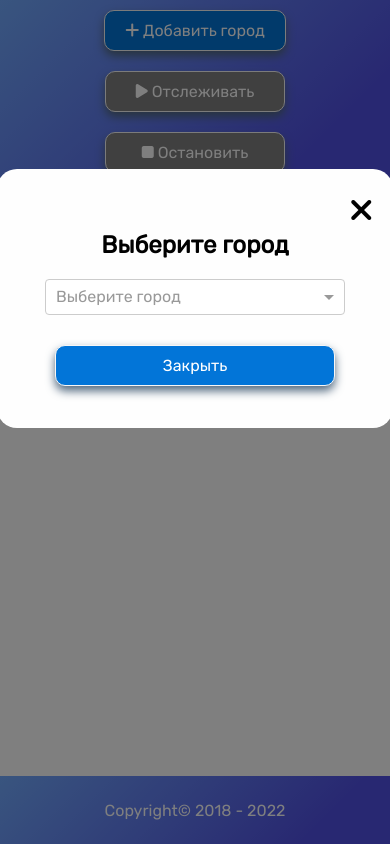
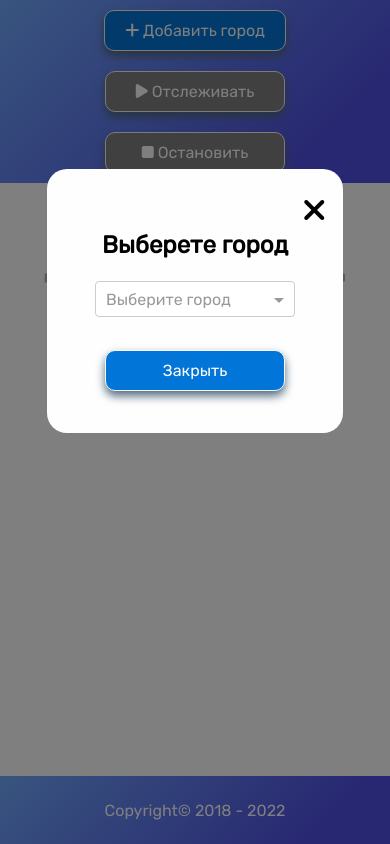
Before and after one commit to dekan006/Weather-app-test, an Angular app: page / in a window 390 px wide. Both pictures are taken after a click on the button "Добавить город". Built offline with nearby package versions, Linux system fonts and the light colour scheme.

Commit message:
mobile view fix

```diff
--- a/src/app/app.component.css
+++ b/src/app/app.component.css
@@ -96,13 +96,14 @@
 .body__modal_window {
     display: flex;
     flex-direction: column;
-    justify-content: center;
+    justify-content: space-between;
     align-items: stretch;
+    min-width: 300px;
+    min-height: 200px;
     border-radius: 20px;
-    min-width: 300px;
     padding: 2rem 3rem;
     background: #fefefe;
-    position: absolute;
+    position: fixed;
     left: 50%;
     top: 20%;
     transform: translate(-50%, 0);
@@ -151,18 +152,6 @@
     margin-bottom: 100px;
 }
 
-@media (max-width: 616px) {
-    .body__content {
-        margin-top: 130px;
-    }
-}
-
-@media (max-width: 416px) {
-    .body__content {
-        margin-top: 190px;
-    }
-}
-
 .body__title {
     margin-top: 50px;
     font-size: 2.5rem;
@@ -172,7 +161,7 @@
 .modal__button_del_group {
     display: flex;
     flex-direction: row;
-    flex-wrap: nowrap;
+    flex-wrap: wrap;
     justify-content: space-around;
 }
 
@@ -191,3 +180,23 @@
     color: white;
     min-height: 8vh;
 }
+
+@media (max-width: 616px) {
+    .body__content {
+        margin-top: 130px;
+    }
+    .body__modal_window {
+        min-width: 200px;
+        max-width: 300px;
+    }
+}
+
+@media (max-width: 416px) {
+    .body__content {
+        margin-top: 190px;
+    }
+    .body__modal_window {
+        min-width: 150px;
+        max-width: 250px;
+    }
+}
--- a/src/app/app.component.html
+++ b/src/app/app.component.html
@@ -24,7 +24,7 @@
       <div class="body__modal" [ngClass]={display_none:!showModal}>
         <div class="body__modal_backdrop" (click)="showModal=false"></div>
         <div class="body__modal_window">
-          <h4 class="modal__title modal_item">Выберите город</h4>
+          <h4 class="modal__title modal_item">Выберете город</h4>
           <ng-select  placeholder="Выберите город" (change)="weatherService.addCardCity($event)">
             <ng-option *ngFor="let city of weatherService.cities" [value]="city">{{city}}</ng-option>
           </ng-select>
```
